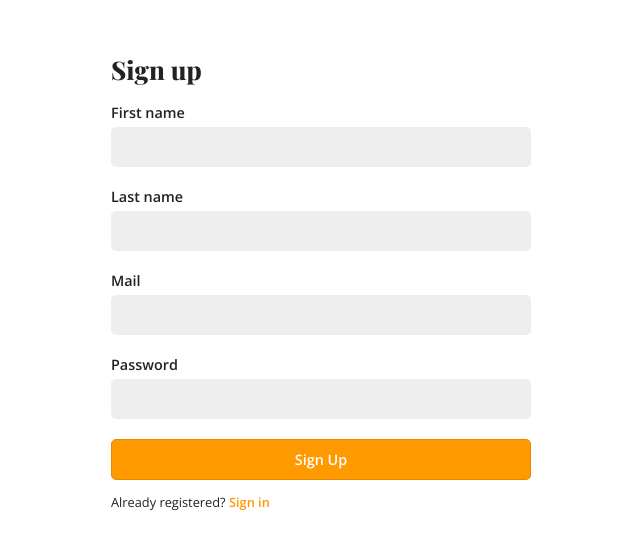
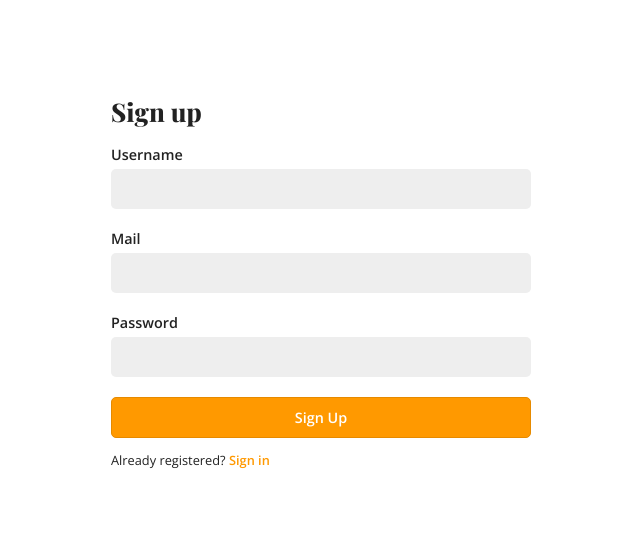
Before and after one commit to fabjeck/hslu-men5, a React (Create React App) app in the folder frontend/: page /signup in a window 1280 px wide. Shown: the part 121-670 px from the top of the page, without its empty margins (319-959 px from the left). Built offline with nearby package versions, Linux system fonts and the light colour scheme.

Commit message:
form validation

```diff
--- /dev/null
+++ b/frontend/src/components/Error.js
@@ -0,0 +1,11 @@
+import React from 'react';
+import './Error.scss';
+
+
+export default function Error(props) {
+  return (
+    <div className="error__wrapper">
+      {props.text}
+    </div>
+  )
+}
--- /dev/null
+++ b/frontend/src/components/Error.scss
@@ -0,0 +1,38 @@
+@import '../styles/variables';
+
+$arrow-width: 5px;
+$darken: darken($alert, 30%);
+
+.error__wrapper {
+  padding: 10px;
+  background-color: $alert;
+  border: 1px solid $darken;
+  margin-top: $arrow-width;
+  border-radius: $border-radius;
+  color: $darken;
+  position: relative;
+  &::before {
+    content: '';
+    display: block;
+    position: absolute;
+    bottom: 100%;
+    left: 20px;
+    width: 0;
+    height: 0;
+    border-left: $arrow-width solid transparent;
+    border-right: $arrow-width solid transparent;
+    border-bottom: $arrow-width solid $darken;
+  }
+  &::after {
+    content: '';
+    display: block;
+    position: absolute;
+    bottom: calc(100% - 1px);
+    left: 20px;
+    width: 0;
+    height: 0;
+    border-left: $arrow-width solid transparent;
+    border-right: $arrow-width solid transparent;
+    border-bottom: $arrow-width solid $alert;
+  }
+}
--- /dev/null
+++ b/frontend/src/helpers/formValidation.js
@@ -0,0 +1,32 @@
+const validateUsername = (value) => {
+  if (value.trim() === '') {
+    return 'Username is required';
+  }
+  if (/[^a-zA-Z -]/.test(value)) {
+    return 'Username must only contain letters';
+  }
+  return null;
+}
+
+const validateMail = (value) => {
+  if (value.trim() === '') {
+    return 'Mail is required';
+  }
+  if (/^(([^<>()[\]\\.,;:\s@"]+(\.[^<>()[\]\\.,;:\s@"]+)*)|(".+"))@((\[[0-9]{1,3}\.[0-9]{1,3}\.[0-9]{1,3}\.[0-9]{1,3}])|(([a-zA-Z\-0-9]+\.)+[a-zA-Z]{2,}))$/
+    .test(value)) {
+    return null;
+  }
+  return 'Invalid mail format';
+}
+
+const validatePassword = (value) => {
+  if (value.trim() === '') {
+    return 'Password is required';
+  }
+  if (value.trim().length < 8) {
+    return 'Password must contain at least 8 characters';
+  }
+  return null;
+}
+
+export { validateUsername, validateMail, validatePassword }
--- a/frontend/src/pages/Auth.scss
+++ b/frontend/src/pages/Auth.scss
@@ -28,16 +28,19 @@
         margin-bottom: 5px;
       }
 
-      input[type=text] {
+      input:not([type=submit]) {
         padding: 10px;
         width: 100%;
         border-radius: $border-radius;
         border: 1px solid transparent;
         background-color: #eeeeee;
         color: $secondary;
-        &:hover, &:focus {
+
+        &:hover,
+        &:focus {
           box-shadow: 0 0 0 3px rgba(255, 153, 0, 0.3);
         }
+
         &:focus {
           border: 1px solid $primary;
         }
@@ -51,6 +54,10 @@
     .redirect__link {
       font-weight: $weight-semiBold;
       color: $primary;
+
+      &:hover {
+        text-decoration: underline;
+      }
     }
   }
 }
--- a/frontend/src/pages/SignIn.js
+++ b/frontend/src/pages/SignIn.js
@@ -1,19 +1,26 @@
 import React from 'react';
 import { Link } from 'react-router-dom';
 import './Auth.scss';
+
+// import { validateUsername, validatePassword } from '../helpers/formValidation';
+
+// const validate = {
+//   username: value => validateUsername(value),
+//   password: value => validatePassword(value)
+// }
 
 export default function SignIn() {
   return (
     <div className="auth__container">
       <h1>Sign In</h1>
-      <form>
+      <form noValidate>
         <fieldset>
-          <label>Mail</label>
-          <input type="text" />
+          <label>Username</label>
+          <input type="text" required />
         </fieldset>
         <fieldset>
           <label>Password</label>
-          <input type="text" />
+          <input type="password" required />
         </fieldset>
         <fieldset>
           <input className="button button__action form__button" type="submit" value="Sign In"/>
--- a/frontend/src/pages/SignUp.js
+++ b/frontend/src/pages/SignUp.js
@@ -1,30 +1,93 @@
-import React from 'react';
+import React, { useState } from 'react';
 import { Link } from 'react-router-dom';
 import './Auth.scss';
 
+import Error from '../components/Error';
+
+import { validateUsername, validateMail, validatePassword } from '../helpers/formValidation';
+
+const validate = {
+  username: value => validateUsername(value),
+  mail: value => validateMail(value),
+  password: value => validatePassword(value)
+}
+
 export default function SignUp() {
+
+  const [values, setValues] = useState({
+    username: '',
+    mail: '',
+    password: ''
+  });
+
+  const [errors, setErrors] = useState({});
+
+  const handleChange = (event) => {
+    const { name, value } = event.target;
+
+    const { [name]: changedValue, ...rest } = values;
+
+    setValues({
+      ...rest,
+      [name]: value
+    });
+  }
+
+  const handleBlur = (event) => {
+    const { name, value } = event.target;
+
+    const { [name]: removedError, ...rest } = errors;
+
+    const error = validate[name](value);
+
+    setErrors({
+      ...rest,
+      ...(error && { [name]: error })
+    });
+  }
+
+  const handleSubmit = (event) => {
+    event.preventDefault();
+
+    const errors = Object.keys(values).reduce(
+      (acc, key) => {
+        const newError = validate[key](values[key]);
+        return {
+          ...acc,
+          ...(newError && { [key]: newError })
+        };
+      },
+      {}
+    )
+
+    setErrors(errors);
+
+    if(!Object.values(errors).length) {
+      console.log('Go!');
+    }
+  };
+
   return (
     <div className="auth__container">
       <h1>Sign up</h1>
-      <form>
+      <form onSubmit={handleSubmit} autoComplete="on">
         <fieldset>
-          <label>First name</label>
-          <input type="text" />
-        </fieldset>
-        <fieldset>
-          <label>Last name</label>
-          <input type="text" />
+          <label>Username</label>
+          <input type="text" name="username" value={values.username} onChange={handleChange} onBlur={handleBlur} autoComplete="username" />
+          {errors.username && <Error text={errors.username} />}
         </fieldset>
         <fieldset>
           <label>Mail</label>
-          <input type="text" />
+          <input type="email" name="mail" value={values.mail} onChange={handleChange} onBlur={handleBlur} autoComplete="email" />
+          {errors.mail && <Error text={errors.mail} />}
         </fieldset>
         <fieldset>
           <label>Password</label>
-          <input type="text" />
+          <input type="password" name="password" value={values.password} onChange={handleChange} onBlur={handleBlur} autoComplete="new-password" />
+          {errors.password && <Error text={errors.password} />}
         </fieldset>
         <fieldset>
-          <input className="button button__action form__button" type="submit" value="Sign Up"/>
+          <input className="button button__action form__button" type="submit" value="Sign Up" />
         </fieldset>
         <p>Already registered? <Link className="redirect__link" to="/signin">Sign in</Link></p>
       </form>
--- a/frontend/src/styles/_variables.scss
+++ b/frontend/src/styles/_variables.scss
@@ -9,6 +9,7 @@ $primary: #ff9900;
 $secondary: #999999;
 $black: #222;
 $white: #fff;
+$alert: #ffc0c0;
 
 /*** Font-Weights ***/
 
```
